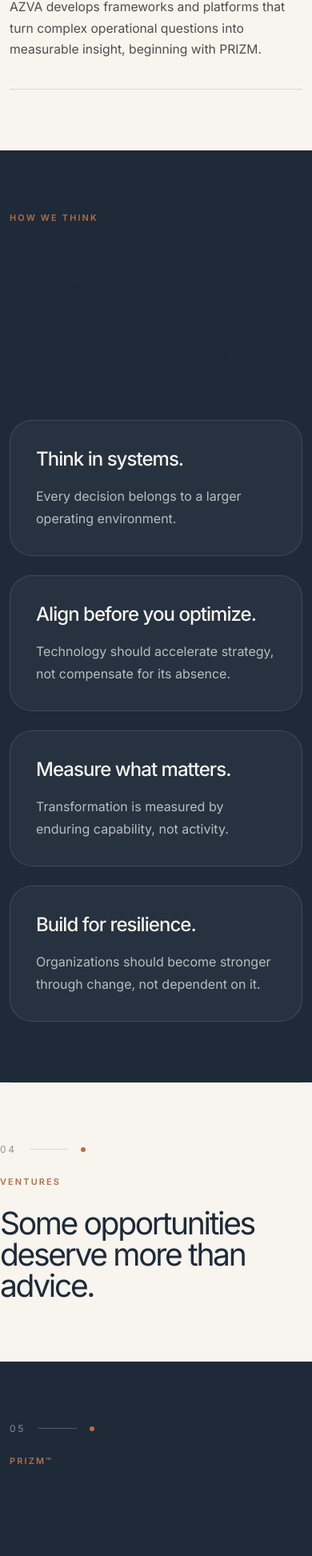
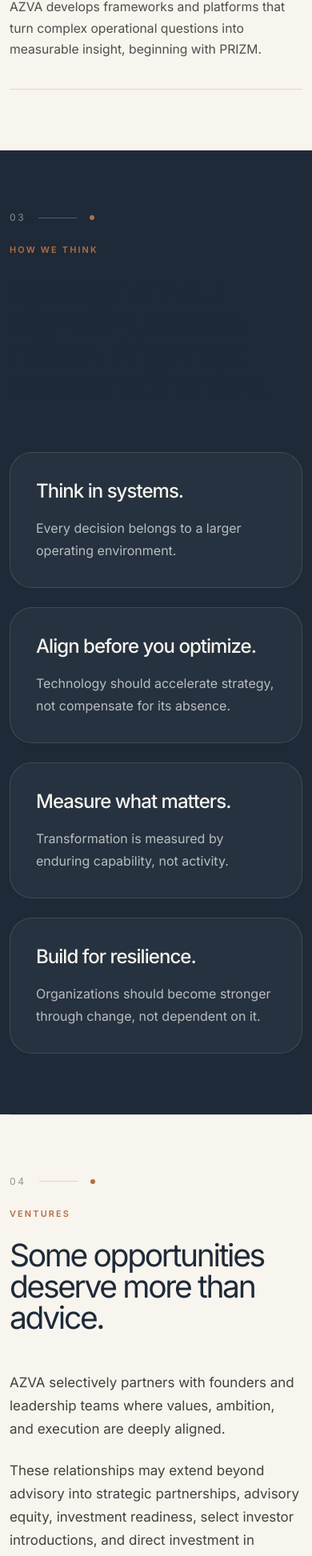
Before and after one commit to mazk33/azva, a Next.js app: page / in a window 390 px wide. Shown: the part 2809-4754 px from the top of the page at 80% size. Built offline with nearby package versions, Linux system fonts and the light colour scheme.

Commit message:
Fix homepage section alignment and rhythm

```diff
--- a/src/app/globals.css
+++ b/src/app/globals.css
@@ -38,7 +38,7 @@ body {
 }
 
 .section-azva {
-  padding: 112px 0;
+  padding: 96px 0;
 }
 
 .eyebrow {
--- a/src/app/page.tsx
+++ b/src/app/page.tsx
@@ -138,10 +138,12 @@ export default function Home() {
       <FadeIn>
         <section id="thinking" className="section-azva azva-chapter dark-section">
           <div className="container-azva">
-            <p className="eyebrow mb-6 text-[var(--azva-accent)]">How We Think</p>
-            <h2 className="heading-xl max-w-4xl text-[var(--azva-canvas)]">
-              Strategy without alignment creates motion. Alignment creates momentum.
-            </h2>
+            <SectionHeader
+              label="How We Think"
+              title="Strategy without alignment creates motion. Alignment creates momentum."
+              index="03"
+              theme="dark"
+            />
 
             <div className="mt-16 grid gap-6 md:grid-cols-2">
               {principles.map(([title, copy]) => (
@@ -160,15 +162,34 @@ export default function Home() {
         </section>
       </FadeIn>
 
-      <FadeIn>
+      <Reveal>
         <section id="ventures" className="section-azva azva-chapter">
-          <SectionHeader
-            label="Ventures"
-            title="Some opportunities deserve more than advice."
-            index="04"
-          />
+          <div className="container-azva grid gap-12 lg:grid-cols-[0.85fr_1.15fr]">
+            <SectionHeader
+              label="Ventures"
+              title="Some opportunities deserve more than advice."
+              index="04"
+            />
+
+            <div className="space-y-6 body-lg">
+              <p>
+                AZVA selectively partners with founders and leadership teams where values,
+                ambition, and execution are deeply aligned.
+              </p>
+
+              <p>
+                These relationships may extend beyond advisory into strategic partnerships,
+                advisory equity, investment readiness, select investor introductions, and
+                direct investment in exceptional opportunities.
+              </p>
+
+              <p className="max-w-2xl font-[var(--font-fraunces)] text-3xl italic leading-tight text-[var(--azva-primary)]">
+                We do not invest in ideas. We invest in conviction, capability, and alignment.
+              </p>
+            </div>
+          </div>
         </section>
-      </FadeIn>
+      </Reveal>
 
       <FadeIn>
         <section id="prizm" className="section-azva azva-chapter bg-[var(--azva-primary)] text-[var(--azva-canvas)]">
@@ -207,16 +228,21 @@ export default function Home() {
           <div className="container-azva grid gap-12 lg:grid-cols-[0.7fr_1.3fr]">
             <div>
               <Image
-                src="/brand/maz-headshot.jpeg"
+                src="/brand/maz-headshot.png"
                 alt="Mazhar Khan"
                 width={420}
                 height={560}
                 className="aspect-[4/5] w-full object-cover"
               />
             </div>
+
             <div>
-              <p className="eyebrow mb-6">Founder</p>
-              <h2 className="heading-xl">Built from experience. Driven by purpose.</h2>
+              <SectionHeader
+                label="Founder"
+                title="Built from experience. Driven by purpose."
+                index="06"
+              />
+
               <div className="mt-8 space-y-6 body-lg">
                 <p>
                   AZVA is the culmination of decades spent leading enterprise transformation, AI
@@ -227,8 +253,7 @@ export default function Home() {
                   It was built on a simple belief: the greatest competitive advantage is alignment.
                 </p>
                 <p>
-                  When purpose, people, systems, and execution move together, sustainable value
-                  follows.
+                  When purpose, people, systems, and execution move together, sustainable value follows.
                 </p>
               </div>
             </div>
```
